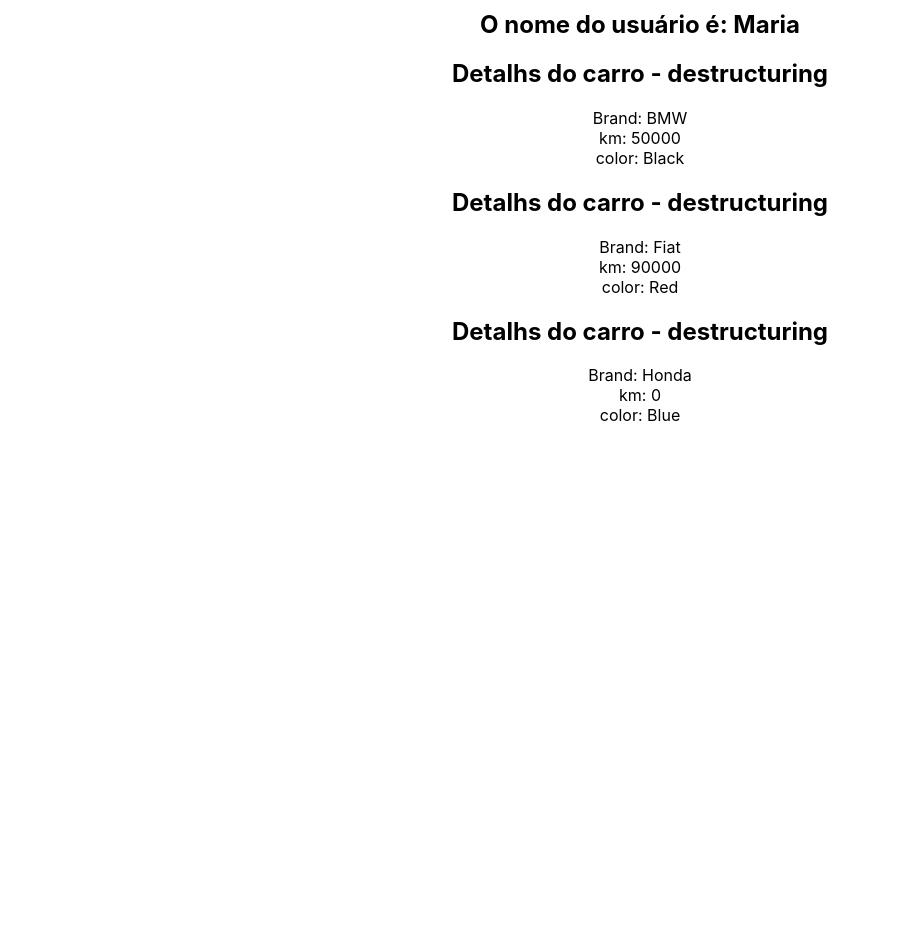
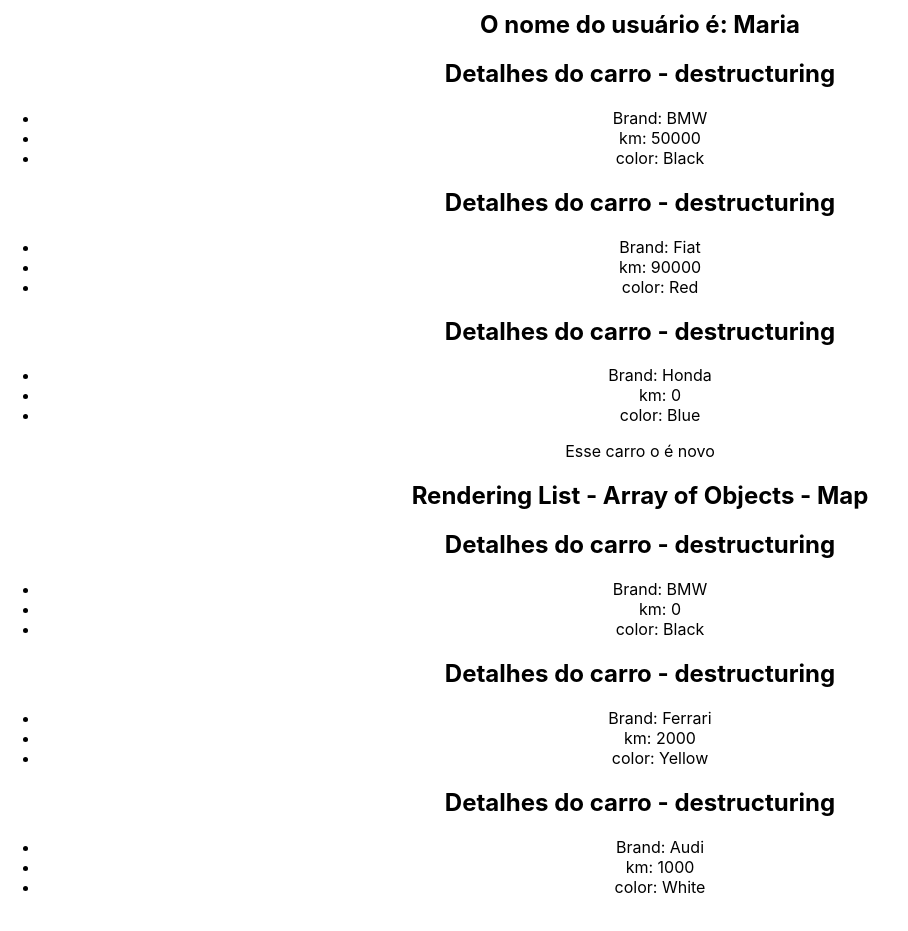
Before and after one commit to carolinakaji/react_estudos, a React (Create React App) app in the folder 2_FUNDAMENTOS/desafio3/: page / in a window 1280 px wide. Shown: the part 1500-2431 px from the top of the page, without its empty margins (0-908 px from the left). Built offline with nearby package versions, Linux system fonts and the light colour scheme.

Commit message:
Renderizando lista da de componente

```diff
--- a/2_FUNDAMENTOS/desafio3/src/App.js
+++ b/2_FUNDAMENTOS/desafio3/src/App.js
@@ -11,6 +11,12 @@ import { CarDetails } from './components/CarDetails';
 function App() {
   const name = "Carol";
   const [userName] = useState('Maria');
+
+  const cars = [
+    {id: 1, brand:"BMW", km:0, color:"Black", newCar:false},
+    {id: 2, brand:"Ferrari", km:2000, color:"Yellow", newCar:false},
+    {id: 3, brand:"Audi", km:1000, color:"White", newCar:false},
+  ]
 
   return (
     <div className="App">
@@ -48,9 +54,16 @@ function App() {
 
       {/* Reusing component*/}
       <div>
-        <CarDetails brand="BMW" km={50000} color="Black" />
-        <CarDetails brand="Fiat" km={90000} color="Red" />
-        <CarDetails brand="Honda" km={0} color="Blue" />
+        <CarDetails brand="BMW" km={50000} color="Black" newCar={false}/>
+        <CarDetails brand="Fiat" km={90000} color="Red" newCar={false}/>
+        <CarDetails brand="Honda" km={0} color="Blue" newCar={true}/>
+      </div>
+      {/* Rendering List Component */}
+      <div>
+        <h2>Rendering List - Array of Objects - Map</h2>
+        {cars.map((cars) => (
+          <CarDetails brand={cars.brand} km={cars.km} color={cars.color} newCar={cars.newCar} />
+        ))}
       </div>
     </div>
   );
--- a/2_FUNDAMENTOS/desafio3/src/components/CarDetails.js
+++ b/2_FUNDAMENTOS/desafio3/src/components/CarDetails.js
@@ -1,12 +1,15 @@
 import React from 'react'
 
-export const CarDetails = ({ brand, km, color }) => {
+export const CarDetails = ({ brand, km, color, newCar }) => {
   return (
     <div>
-      <h2>Detalhs do carro - destructuring</h2>
-      <div>Brand: {brand}</div>
-      <div>km: {km}</div>
-      <div>color: {color}</div>
+      <h2>Detalhes do carro - destructuring</h2>
+      <ul>
+        <li>Brand: {brand}</li>
+        <li>km: {km}</li>
+        <li>color: {color}</li>
+      </ul>
+      {newCar && <p>Esse carro o é novo</p>}
     </div>
   )
 }
```
